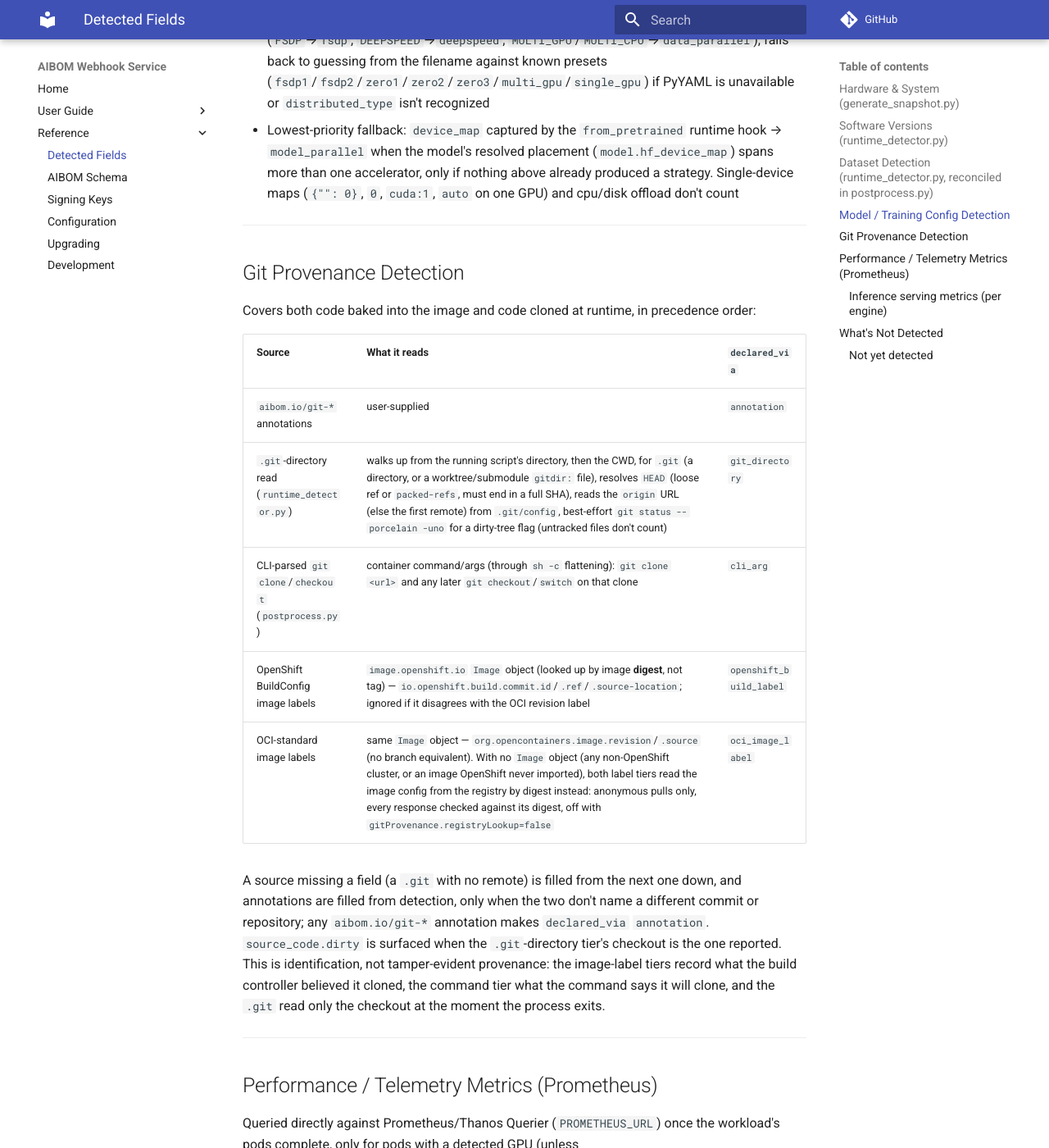
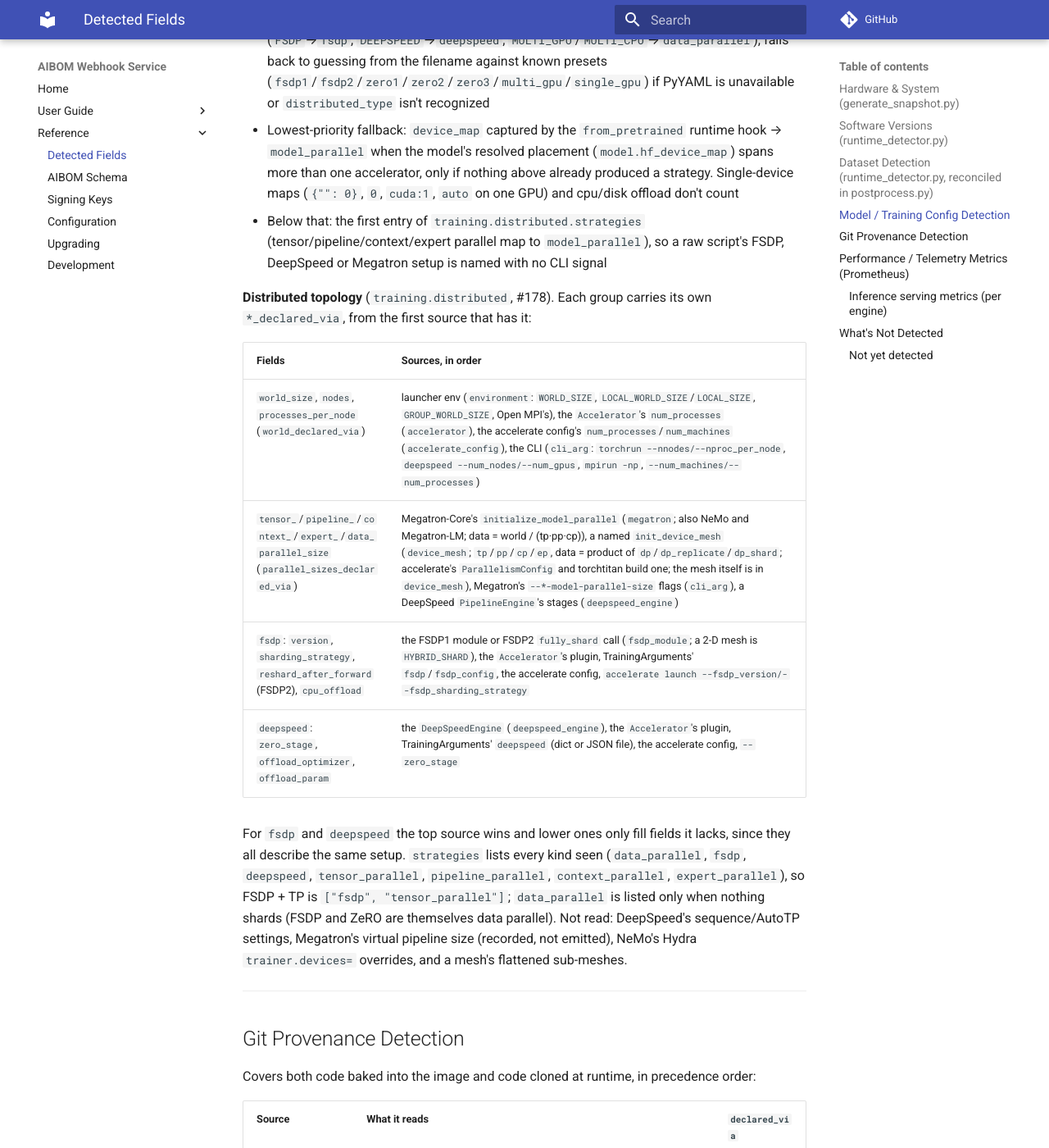
Before and after one commit to gavinsan33/aibom-webhook-service, an MkDocs documentation site: the page built from docs/CAPABILITIES.md, in a window 1280 px wide and 1400 px high, scrolled down 13717 px. Shown: the whole window at 82% size. Built offline with MkDocs 1.6.1 and Material for MkDocs 9.7.7, drawn with Linux system fonts in a browser that asks for light colours; comment, search, counter and statistics services are not loaded.

Commit message:
Document distributed topology detection (#178)

```diff
--- a/docs/CAPABILITIES.md
+++ b/docs/CAPABILITIES.md
@@ -245,6 +245,18 @@ Identification only — nothing verifies the weights. A renamed/generic path is
 - `trl ... --num_processes N>1` (accelerate-launch args passed straight to a CLI that spawns `accelerate launch` internally) → `data_parallel`
 - `trl ... --accelerate_config <path>` → read from the file's own `distributed_type` (`FSDP`→`fsdp`, `DEEPSPEED`→`deepspeed`, `MULTI_GPU`/`MULTI_CPU`→`data_parallel`); falls back to guessing from the filename against known presets (`fsdp1`/`fsdp2`/`zero1`/`zero2`/`zero3`/`multi_gpu`/`single_gpu`) if PyYAML is unavailable or `distributed_type` isn't recognized
 - Lowest-priority fallback: `device_map` captured by the `from_pretrained` runtime hook → `model_parallel` when the model's resolved placement (`model.hf_device_map`) spans more than one accelerator, only if nothing above already produced a strategy. Single-device maps (`{"": 0}`, `0`, `cuda:1`, `auto` on one GPU) and cpu/disk offload don't count
+- Below that: the first entry of `training.distributed.strategies` (tensor/pipeline/context/expert parallel map to `model_parallel`), so a raw script's FSDP, DeepSpeed or Megatron setup is named with no CLI signal
+
+**Distributed topology** (`training.distributed`, #178). Each group carries its own `*_declared_via`, from the first source that has it:
+
+| Fields | Sources, in order |
+|---|---|
+| `world_size`, `nodes`, `processes_per_node` (`world_declared_via`) | launcher env (`environment`: `WORLD_SIZE`, `LOCAL_WORLD_SIZE`/`LOCAL_SIZE`, `GROUP_WORLD_SIZE`, Open MPI's), the `Accelerator`'s `num_processes` (`accelerator`), the accelerate config's `num_processes`/`num_machines` (`accelerate_config`), the CLI (`cli_arg`: `torchrun --nnodes/--nproc_per_node`, `deepspeed --num_nodes/--num_gpus`, `mpirun -np`, `--num_machines/--num_processes`) |
+| `tensor_`/`pipeline_`/`context_`/`expert_`/`data_parallel_size` (`parallel_sizes_declared_via`) | Megatron-Core's `initialize_model_parallel` (`megatron`; also NeMo and Megatron-LM; data = world / (tp·pp·cp)), a named `init_device_mesh` (`device_mesh`; `tp`/`pp`/`cp`/`ep`, data = product of `dp`/`dp_replicate`/`dp_shard`; accelerate's `ParallelismConfig` and torchtitan build one; the mesh itself is in `device_mesh`), Megatron's `--*-model-parallel-size` flags (`cli_arg`), a DeepSpeed `PipelineEngine`'s stages (`deepspeed_engine`) |
+| `fsdp`: `version`, `sharding_strategy`, `reshard_after_forward` (FSDP2), `cpu_offload` | the FSDP1 module or FSDP2 `fully_shard` call (`fsdp_module`; a 2-D mesh is `HYBRID_SHARD`), the `Accelerator`'s plugin, TrainingArguments' `fsdp`/`fsdp_config`, the accelerate config, `accelerate launch --fsdp_version/--fsdp_sharding_strategy` |
+| `deepspeed`: `zero_stage`, `offload_optimizer`, `offload_param` | the `DeepSpeedEngine` (`deepspeed_engine`), the `Accelerator`'s plugin, TrainingArguments' `deepspeed` (dict or JSON file), the accelerate config, `--zero_stage` |
+
+For `fsdp` and `deepspeed` the top source wins and lower ones only fill fields it lacks, since they all describe the same setup. `strategies` lists every kind seen (`data_parallel`, `fsdp`, `deepspeed`, `tensor_parallel`, `pipeline_parallel`, `context_parallel`, `expert_parallel`), so FSDP + TP is `["fsdp", "tensor_parallel"]`; `data_parallel` is listed only when nothing shards (FSDP and ZeRO are themselves data parallel). Not read: DeepSpeed's sequence/AutoTP settings, Megatron's virtual pipeline size (recorded, not emitted), NeMo's Hydra `trainer.devices=` overrides, and a mesh's flattened sub-meshes.
 
 ---
 
```
Also changed, not shown: CLAUDE.md (+9 -0 lines).
